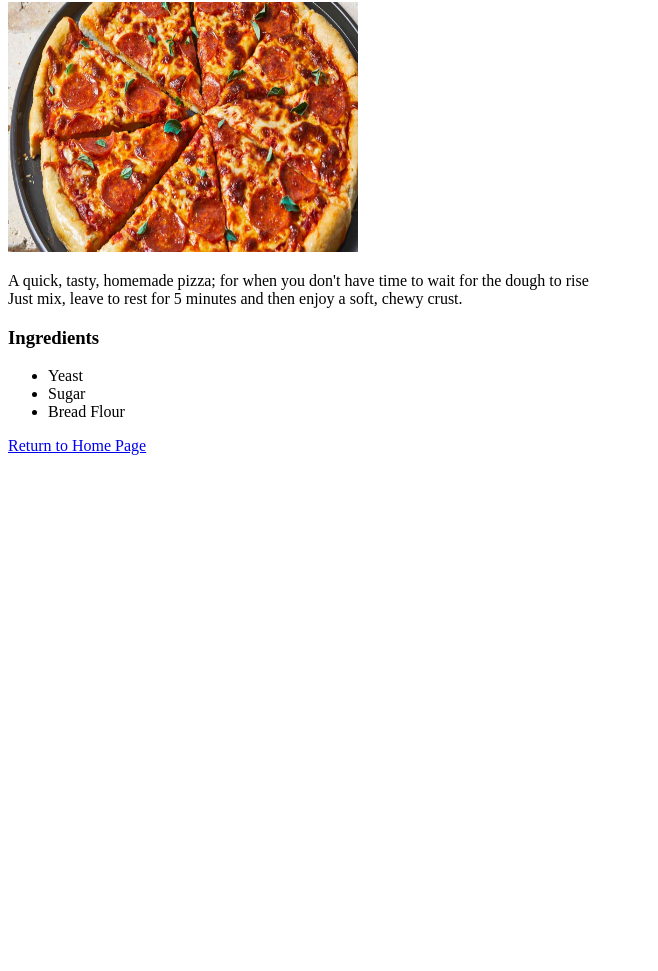
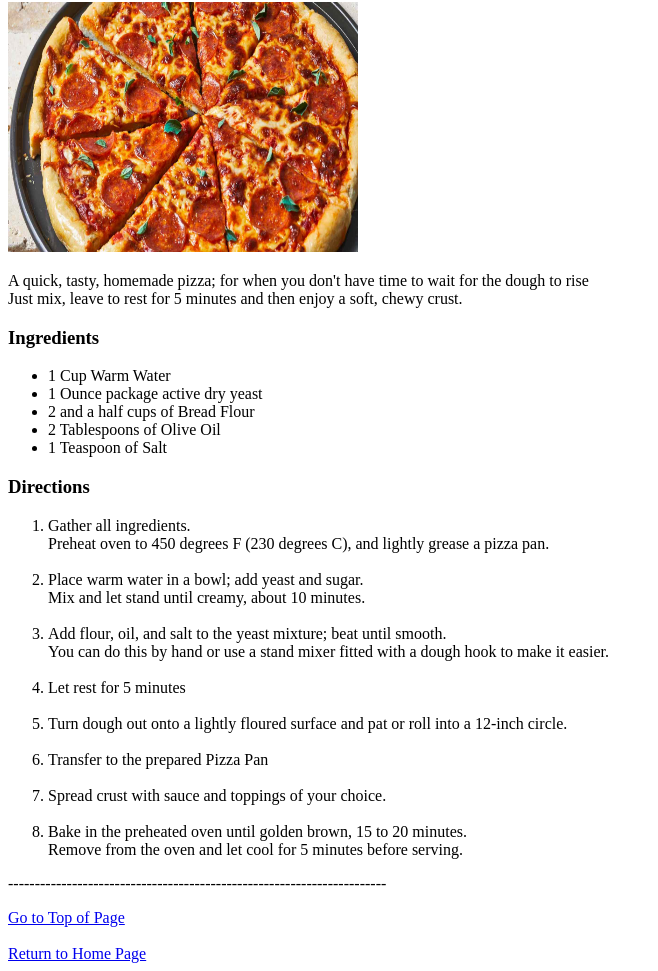
Before and after one commit to AemonK17/odin-recipes, a plain HTML site: page recipes/pizza.html in a window 1280 px wide. Shown: the part 78-1049 px from the top of the page, without its empty margins (0-658 px from the left). Before the commit the page ends 800 px from the top, so only its background shows below. Drawn offline with Linux system fonts and the light colour scheme.

Commit message:
Completed recipe on pizza.html, adding all steps as well a footer for redirection.

```diff
--- a/recipes/pizza.html
+++ b/recipes/pizza.html
@@ -13,11 +13,47 @@
         </p>
         <h3>Ingredients</h3>
         <ul>
-            <li>Yeast</li>
-            <li>Sugar</li>
-            <li>Bread Flour</li>
+            <li>1 Cup Warm Water</li>
+            <li>1 Ounce package active dry yeast</li>
+            <li>2 and a half cups of Bread Flour</li>
+            <li>2 Tablespoons of Olive Oil</li>
+            <li>1 Teaspoon of Salt</li>
         </ul>
+        <h3>Directions</h3>
+        <ol>
+            <li>
+                Gather all ingredients. <br>
+                Preheat oven to 450 degrees F (230 degrees C), and lightly grease a pizza pan.
+            </li> <br>
+            <li>
+                 Place warm water in a bowl; add yeast and sugar. <br>
+                 Mix and let stand until creamy, about 10 minutes.
+            </li> <br>
+            <li>
+                 Add flour, oil, and salt to the yeast mixture; beat until smooth. <br>
+                 You can do this by hand or use a stand mixer fitted with a dough hook to make it easier.
+            </li> <br>
+
+            <li>Let rest for 5 minutes</li> <br>
+
+            <li>
+                Turn dough out onto a lightly floured surface and pat or roll into a 12-inch circle.
+            </li> <br>
+
+            <li>Transfer to the prepared Pizza Pan</li> <br>
+
+            <li>Spread crust with sauce and toppings of your choice. </li> <br>
+
+            <li>
+                Bake in the preheated oven until golden brown, 15 to 20 minutes. <br>
+                Remove from the oven and let cool for 5 minutes before serving.
+            </li>
+        </ol>
+
+        <p>-----------------------------------------------------------------------</p>
         <footer>
+            <a href="pizza.html">Go to Top of Page</a> <br>
+            <br>
             <a href="../index.html" target="_blank" rel="noopener noreferrer">Return to Home Page</a>
         </footer>
     </body>
```
